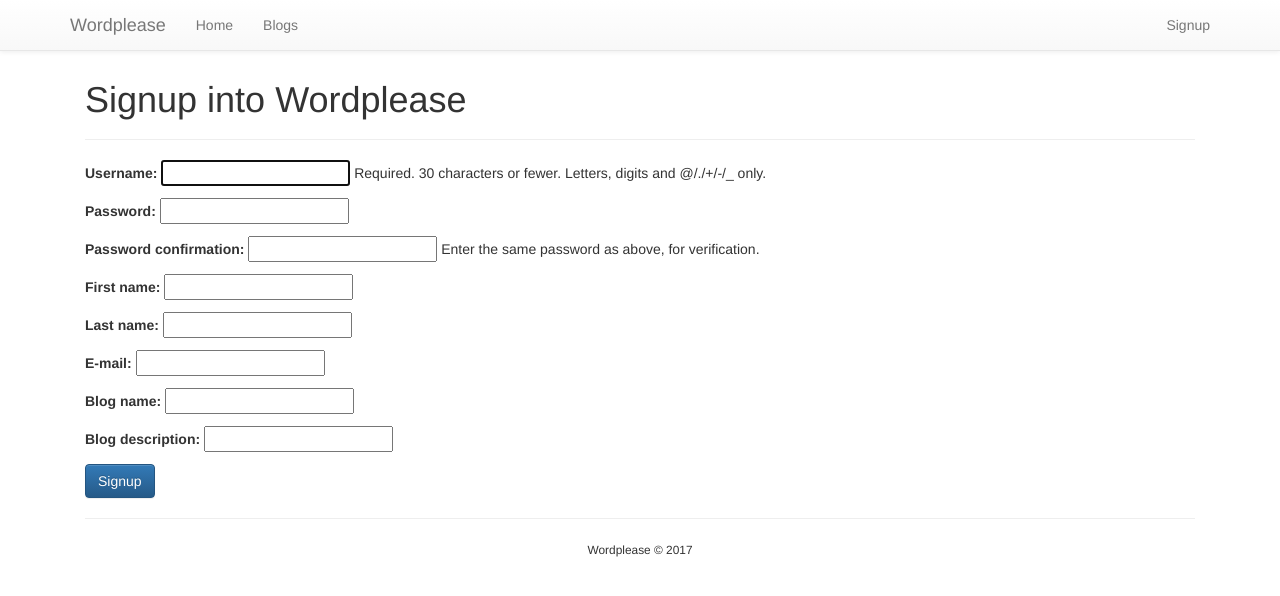
After one commit to davidjj76/kc-07-wordplease, a Django app: page /signup in a window 1280 px wide. The commit adds this page. Shown: the top 596 px of the page. Run offline with Django 3.2, Linux system fonts and the light colour scheme; some libraries are stand-ins or nearby versions.

Commit message:
Creo el formulario de signup con una vista basada en clases (View)

```diff
--- /dev/null
+++ b/users/forms.py
@@ -0,0 +1,70 @@
+from django import forms
+from django.contrib.auth.forms import UserCreationForm
+from django.contrib.auth.models import User
+from django.core.exceptions import ValidationError
+from django.core.validators import RegexValidator
+from django.utils.translation import ugettext as _
+
+from blogs.models import Blog
+
+
+class UserForm(UserCreationForm):
+
+    error_messages = {
+        'password_mismatch': _("The two password fields didn't match."),
+        'username_exists': _("Username already exists."),
+        'email_exists': _("Email already exists."),
+    }
+
+    first_name = forms.CharField(label=_('First name'))
+    last_name = forms.CharField(label=_('Last name'))
+    email = forms.EmailField(label=_('E-mail'))
+    username = forms.CharField(
+        label=_('Username'),
+        help_text=_('Required. 30 characters or fewer. Letters, digits and @/./+/-/_ only.'),
+        validators=[RegexValidator(
+            r'[A-Za-z0-9@\.\+\-_]{1,30}',
+            _('Required. 30 characters or fewer. Letters, digits and @/./+/-/_ only.')
+        )]
+    )
+    password1 = forms.CharField(label=_("Password"),
+        widget=forms.PasswordInput)
+    password2 = forms.CharField(label=_("Password confirmation"),
+        widget=forms.PasswordInput,
+        help_text=_("Enter the same password as above, for verification."))
+    blog_name = forms.CharField(label=_('Blog name'))
+    blog_description = forms.CharField(label=_('Blog description'))
+
+    def clean_username(self):
+        username = self.cleaned_data.get('username')
+        existent_users = User.objects.filter(username=username)
+        if len(existent_users) > 0:
+            raise ValidationError(
+                self.error_messages['username_exists'],
+                code='username_exists',
+            )
+        return username.lower()
+
+    def clean_email(self):
+        email = self.cleaned_data.get('email')
+        existent_users = User.objects.filter(email=email)
+        if len(existent_users) > 0:
+            raise ValidationError(
+                self.error_messages['email_exists'],
+                code='email_exists',
+            )
+        return email.lower()
+
+    def save(self, commit=True):
+        user = super().save(commit=False)
+        user.first_name = self.cleaned_data.get('first_name')
+        user.last_name = self.cleaned_data.get('last_name')
+        user.email = self.cleaned_data.get('email')
+        user.save()
+
+        blog = Blog(owner=user)
+        blog.name = self.cleaned_data.get('blog_name')
+        blog.description = self.cleaned_data.get('blog_description')
+        blog.save()
+
+        return user
--- /dev/null
+++ b/users/templates/users/signup.html
@@ -0,0 +1,18 @@
+{% extends 'base.html' %}
+{% load i18n %}
+{% block section %}
+    <div class="page-header">
+      <h1>
+          {% trans "Signup into Wordplease" %}
+      </h1>
+    </div>
+    <div class="row">
+        <div class="col-xs-12">
+            <form method="post" novalidate>
+                {% csrf_token %}
+                {{ form.as_p }}
+                <button class="btn btn-primary">{% trans "Signup" %}</button>
+            </form>
+        </div>
+    </div>
+{% endblock %}
--- a/users/views.py
+++ b/users/views.py
@@ -1,3 +1,21 @@
-from django.shortcuts import render
+from django.shortcuts import render, redirect
+from django.urls import reverse
+from django.views import View
 
-# Create your views here.
+from users.forms import UserForm
+
+
+class SignupView(View):
+
+    template_name = 'users/signup.html'
+
+    def get(self, request):
+        return render(request, self.template_name, { 'form': UserForm() })
+
+    def post(self, request):
+        form = UserForm(data=request.POST)
+        if form.is_valid():
+            form.save()
+            return redirect(reverse('latest_posts'))
+
+        return render(request, self.template_name, { 'form': form })
--- a/wordplease/settings.py
+++ b/wordplease/settings.py
@@ -39,6 +39,7 @@ INSTALLED_APPS = [
     'django.contrib.staticfiles',
     'wordplease',
     'blogs.apps.BlogsConfig',
+    'users.apps.UsersConfig',
     'django_extensions'
 ]
 
--- a/wordplease/templates/base.html
+++ b/wordplease/templates/base.html
@@ -36,7 +36,7 @@
                         {# <li><a href="{% url 'users_profile' %}">{% trans "My profile" %}</a></li> #}
                         {# <li><a href="{% url 'users_logout' %}">{% trans "Logout" %}</a></li> #}
                     {% else %}
-                        {# <li><a href="{% url 'users_signup' %}">{% trans "Signup" %}</a></li> #}
+                        <li><a href="{% url 'users_signup' %}">{% trans "Signup" %}</a></li>
                         {# <li><a href="{% url 'users_login' %}">{% trans "Login" %}</a></li> #}
                     {% endif %}
                 </ul>
--- a/wordplease/urls.py
+++ b/wordplease/urls.py
@@ -2,6 +2,7 @@ from django.conf.urls import url
 from django.contrib import admin
 
 from blogs.views import PostList, BlogList, BlogDetail, PostDetail
+from users.views import SignupView
 
 urlpatterns = [
     url(r'^admin/', admin.site.urls),
@@ -9,4 +10,5 @@ urlpatterns = [
     url(r'^blogs/?$', BlogList.as_view(), name='blog_list'),
     url(r'^blogs/(?P<username>[a-zA-Z0-9_]+)/?$', BlogDetail.as_view(), name="blog_detail"),
     url(r'^blogs/(?P<username>[a-zA-Z0-9_]+)/(?P<pk>[0-9]+)/?$', PostDetail.as_view(), name="post_detail"),
+    url(r'^signup/?$', SignupView.as_view(), name="users_signup"),
 ]
```
